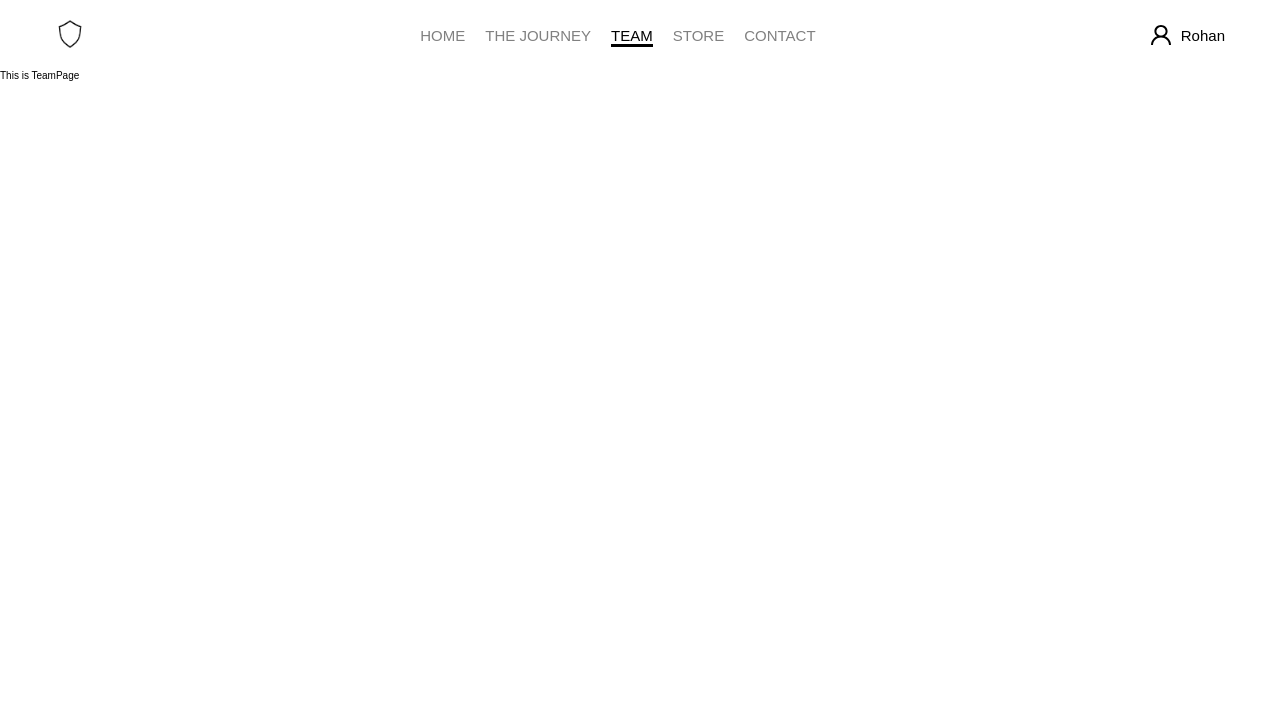
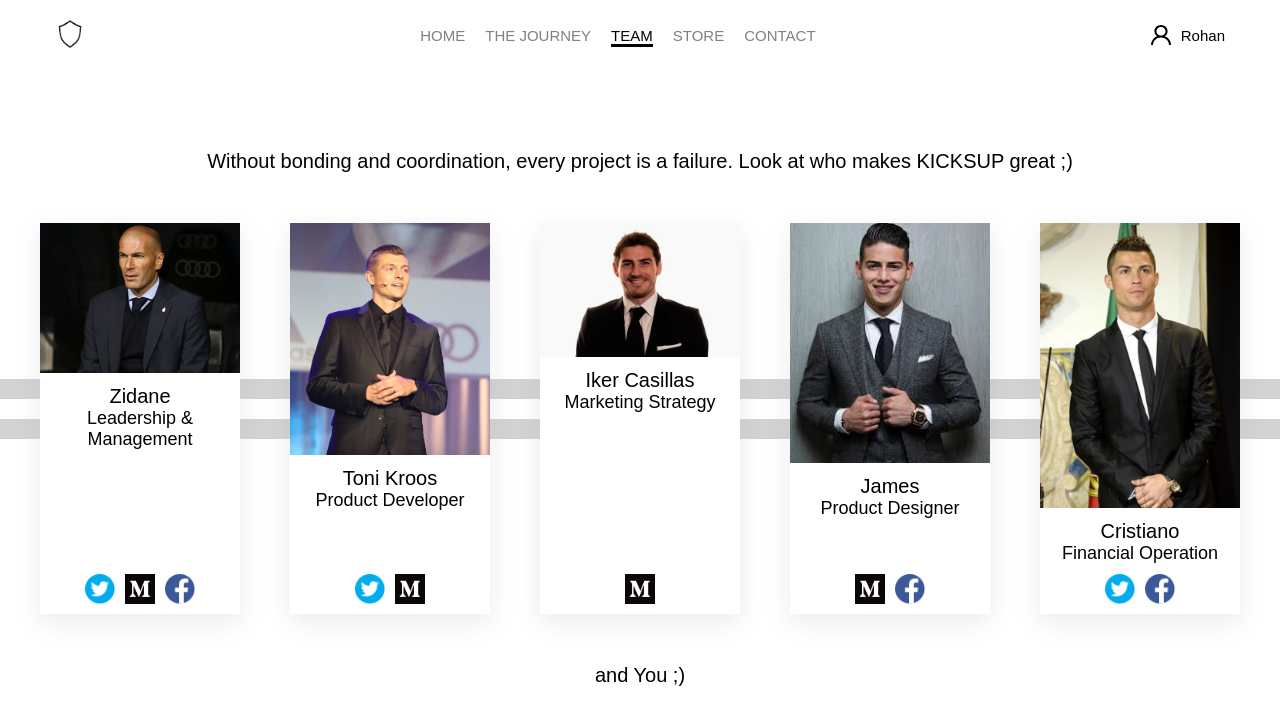
Before and after one commit to rohan220217/roc8-1, a React (Create React App) app: page /team in a window 1280 px wide. Shown: the top 724 px of the page. Built offline with nearby package versions, Linux system fonts and the light colour scheme.

Commit message:
team page completed

```diff
--- a/src/components/NavBar.jsx
+++ b/src/components/NavBar.jsx
@@ -3,8 +3,8 @@
 
 import classes from "./NavBar.module.css";
 
-import logo from "../assets/images/websitelogo.png"
-import { ReactComponent as UserLogo } from "../assets/icons/user.svg"
+import logo from "../assets/images/websitelogo.png";
+import { ReactComponent as UserLogo } from "../assets/icons/user.svg";
 
 function NavBar() {
   const navLists = [
@@ -19,13 +19,13 @@
     <nav className={classes["navbar__container"]}>
       {/* logo */}
       <div className={classes["navbar__logo"]}>
-       <img src={logo} alt="Website logo" />
+        <img src={logo} alt="Website logo" />
       </div>
 
       {/* centered items */}
       <ul className={classes["navbar__items"]}>
         {navLists.map((item) => (
-          <li>
+          <li key={`nav-${item.name}`}>
             <NavLink
               to={item.link}
               className={({ isActive }) =>
@@ -45,8 +45,8 @@
 
       {/* User button */}
       <div className={classes["navbar__user"]}>
-       <UserLogo className={classes["navbar__user-logo"]}  />
-       <p className={classes["navbar__user-text"]}>Rohan</p>
+        <UserLogo className={classes["navbar__user-logo"]} />
+        <p className={classes["navbar__user-text"]}>Rohan</p>
       </div>
     </nav>
   );
--- /dev/null
+++ b/src/components/TeamCard.jsx
@@ -0,0 +1,21 @@
+import React from "react";
+import classes from "./TeamCard.module.css";
+
+function TeamCard({ image, title, subtitle, alt, icons, key }) {
+  return (
+    <div className={classes.card} key={key}>
+      <div>
+        <img src={image} alt={alt} className={classes.cardImage} />
+        <h3 className={classes.cardTitle}>{title}</h3>
+        <p className={classes.cardSubTitle}>{subtitle}</p>
+      </div>
+      <div className={classes.cardLinks}>
+        {icons.map((icon) => (
+          <img src={icon.image} alt={icon.name} key={`icon-${icon.name}`} />
+        ))}
+      </div>
+    </div>
+  );
+}
+
+export default TeamCard;
--- /dev/null
+++ b/src/components/TeamCard.module.css
@@ -0,0 +1,32 @@
+.card {
+  flex: 0 1 20rem;
+  box-shadow: rgba(149, 157, 165, 0.2) 0px 8px 24px;
+background-color: #fff;
+  display: flex;
+  flex-direction: column;
+  justify-content: space-between;
+}
+.cardImage {
+  width: 100%;
+  /* height: 30rem; */
+}
+.cardTitle {
+  font-size: 2rem;
+  text-align: center;
+  font-weight: 500;
+  margin-top: 1rem;
+}
+.cardSubTitle {
+  font-size: 1.8rem;
+  text-align: center;
+  font-weight: 500;
+}
+.cardLinks {
+  display: flex;
+  gap: 1rem;
+  justify-content: center;
+  margin: 1rem 0;
+}
+.cardLinks img:hover{
+  cursor: pointer;
+}
--- a/src/pages/ContactPage.jsx
+++ b/src/pages/ContactPage.jsx
@@ -25,6 +25,7 @@
               <div
                 className={classes.text}
                 onClick={() => (window.location = `mailto:${data.email}`)}
+                key={`key-${data.email}`}
               >
                 <h4 className={classes.subheading}>{data.email}</h4>
                 <p className={classes.content}>{data.content}</p>
--- a/src/pages/TeamPage.jsx
+++ b/src/pages/TeamPage.jsx
@@ -1,8 +1,87 @@
-import React from 'react';
+import React from "react";
 
+import classes from "./TeamPage.module.css";
+import TeamCard from "../components/TeamCard";
+
+import christiano from "../assets/images/christiano.jpg";
+import ikercasillas from "../assets/images/ikercasillas.jpg";
+import tonikroos from "../assets/images/tonikroos.jpg";
+import zidane from "../assets/images/zidane.jpg";
+import james from "../assets/images/james.jpg";
+import twitter from "../assets/images/twitter.png";
+// import insta from "../assets/images/insta.png";
+import facebook from "../assets/images/facebook.png";
+import medium from "../assets/images/medium.png";
 
 function TeamPage() {
-    return ( <p>This is TeamPage</p> );
+  const teamList = [
+    {
+      title: "Zidane",
+      subTitle: "Leadership & Management",
+      image: zidane,
+      iconsList: [
+        { name: "Linkedin", image: twitter },
+        { name: "Medium", image: medium },
+        { name: "Facebook", image: facebook },
+      ],
+    },
+    {
+      title: "Toni Kroos",
+      subTitle: "Product Developer",
+      image: tonikroos,
+      iconsList: [
+        { name: "Linkedin", image: twitter },
+        { name: "Medium", image: medium },
+      ],
+    },
+    {
+      title: "Iker Casillas",
+      subTitle: "Marketing Strategy",
+      image: ikercasillas,
+      iconsList: [{ name: "Medium", image: medium }],
+    },
+    {
+      title: "James",
+      subTitle: "Product Designer",
+      image: james,
+      iconsList: [
+        { name: "Medium", image: medium },
+        { name: "Facebook", image: facebook },
+      ],
+    },
+    {
+      title: "Cristiano",
+      subTitle: "Financial Operation",
+      image: christiano,
+      iconsList: [
+        { name: "Linkedin", image: twitter },
+        { name: "Facebook", image: facebook },
+      ],
+    },
+  ];
+  return (
+    <>
+      <h1 className={classes.heading}>
+        Without bonding and coordination, every project is a failure. Look at
+        who makes KICKSUP great ;)
+      </h1>
+      <div className={classes.teamContainer}>
+        <div className={classes.cards}>
+          {teamList.map((team) => (
+            <TeamCard
+              key={`team-card-${team.title}`}
+              title={team.title}
+              subtitle={team.subTitle}
+              image={team.image}
+              alt={team.title}
+              icons={team.iconsList}
+            />
+          ))}
+        </div>
+      </div>
+      <h1 className={classes.bottomHeading}>and You ;)</h1>
+    </>
+  );
 }
 
 export default TeamPage;
--- /dev/null
+++ b/src/pages/TeamPage.module.css
@@ -0,0 +1,49 @@
+.heading {
+  font-weight: 500;
+  text-align: center;
+  margin-top: 10rem;
+  margin-bottom: 5rem;
+}
+.bottomHeading {
+  font-weight: 500;
+  text-align: center;
+  margin-top: 5rem;
+  margin-bottom: 5rem;
+}
+
+.cards {
+  margin: 2rem auto;
+  max-width: 120rem;
+  display: flex;
+  flex-wrap: wrap;
+  justify-content: center;
+  gap: 5rem;
+}
+
+.teamContainer{
+  position: relative;
+
+
+}
+.teamContainer::after{
+  content: "";
+  position: absolute;
+  top: 50%;
+  left: 0;
+  display: block;
+  background-color: lightgray;
+  width: 100%;
+  padding: 1rem;
+  z-index: -1;
+}
+.teamContainer::before{
+  content: "";
+  position: absolute;
+  top: 40%;
+  left: 0;
+  display: block;
+  background-color: lightgray;
+  width: 100%;
+  padding: 1rem;
+  z-index: -1;
+}
```
